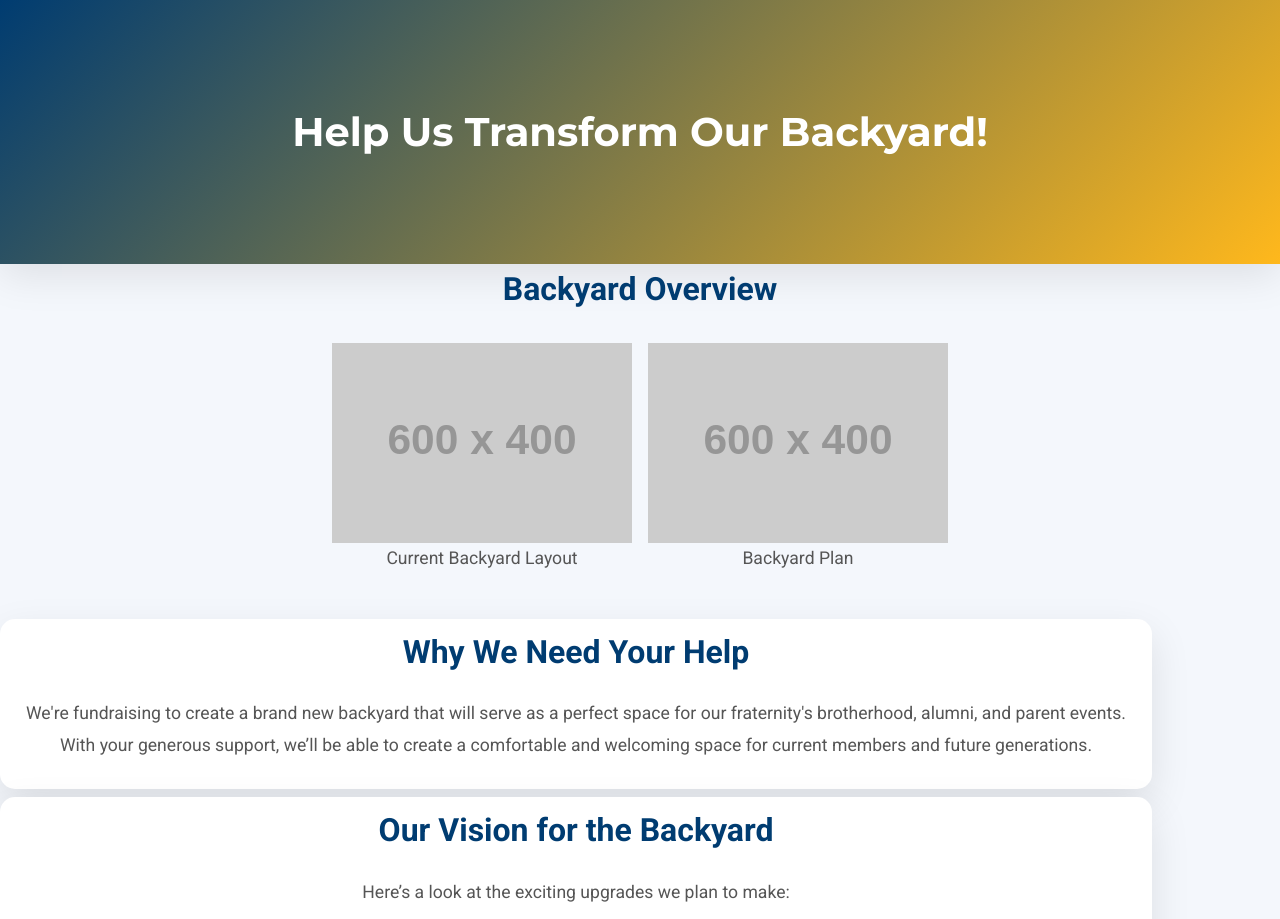
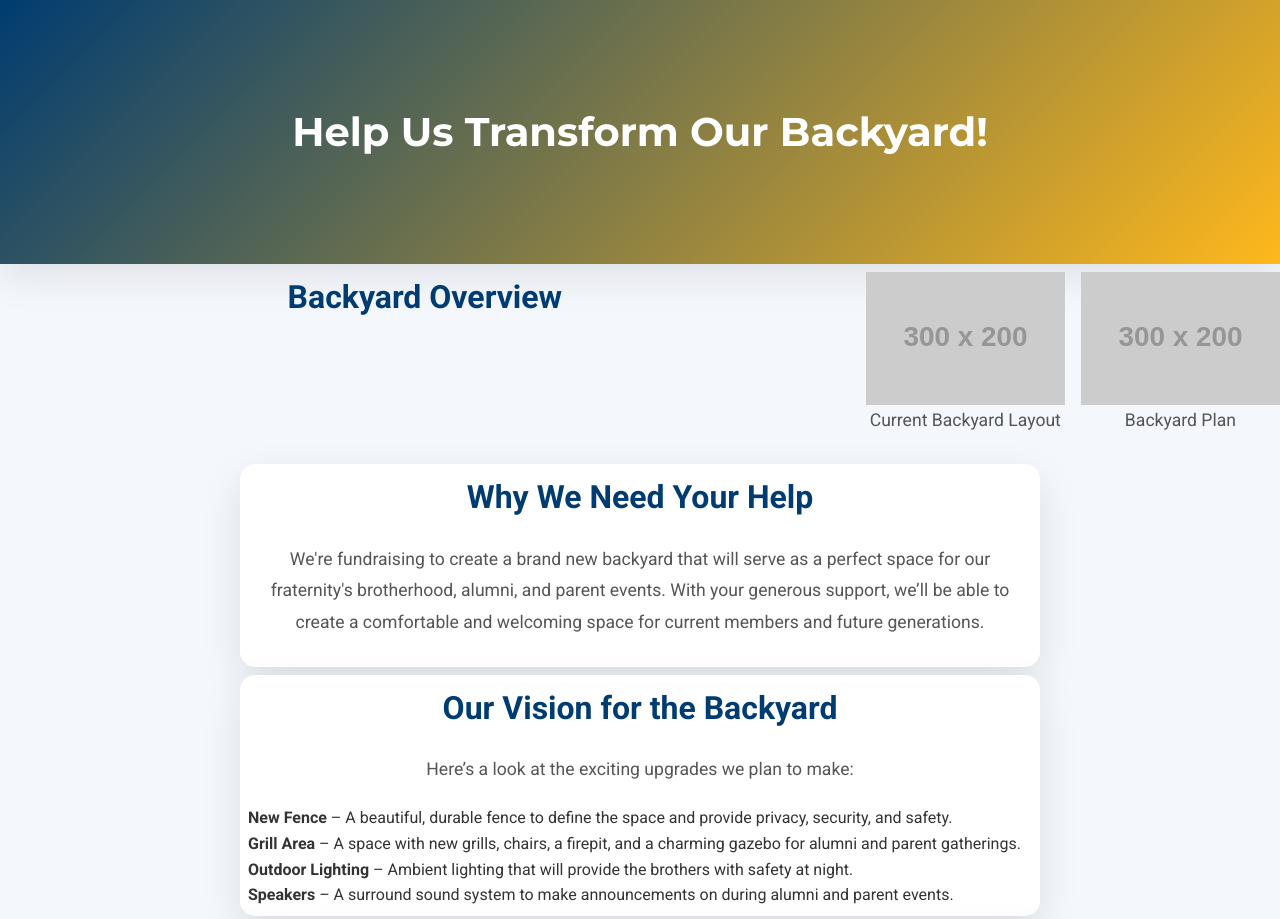
Before and after one commit to deltachapter/deltachapter, a plain HTML site: page index.html in a window 1280 px wide. Shown: the top 919 px of the page. Drawn offline with Linux system fonts and the light colour scheme; placeholder pictures from the web are drawn by us.

Commit message:
Update index.html

```diff
--- a/index.html
+++ b/index.html
@@ -2,7 +2,7 @@
 <html lang="en">
 <head>
   <meta charset="UTF-8" />
-  <meta name="viewport" content="width=device-width, initial-scale=1.0"/>
+  <meta name="viewport" content="width=device-width, initial-scale=1.0" />
   <meta name="description" content="Fundraising for a brand new backyard for the fraternity. Contribute to building a space for brotherhood events, sports, and social gatherings." />
   <meta name="keywords" content="fraternity, backyard, fundraiser, donation, brotherhood, social events, renovation" />
   <meta property="og:title" content="Fraternity Backyard Fundraiser" />
@@ -16,7 +16,7 @@
   <script async src="https://www.googletagmanager.com/gtag/js?id=G-6K3JY5WRWW"></script>
   <script>
     window.dataLayer = window.dataLayer || [];
-    function gtag(){dataLayer.push(arguments);}
+    function gtag(){ dataLayer.push(arguments); }
     gtag('js', new Date());
     gtag('config', 'G-6K3JY5WRWW');
   </script>
@@ -24,39 +24,38 @@
   <link href="https://fonts.googleapis.com/css2?family=Roboto:wght@400;500;700&family=Montserrat:wght@400;500;700&display=swap" rel="stylesheet">
   <link rel="stylesheet" href="style.css">
 
-  <!-- Inline CSS for responsive image boxes and reduced white space -->
+  <!-- Inline CSS adjustments -->
   <style>
-    /* Styles for the two images at the top (current layout and backyard plan) */
+    /* Top Section: Two images for current layout and backyard plan */
     .top-images {
       display: flex;
-      flex-wrap: wrap;
       justify-content: center;
-      align-items: center;
-      margin-bottom: 1em; /* Reduced space below the top images section */
+      gap: 1em;
+      margin: 0.5em 0;
     }
     .top-images .image-box {
-      margin: 0.5em;
+      width: 300px;  /* Same width as other images on the site */
       text-align: center;
     }
     .top-images .image-box img {
-      max-width: 300px; /* Match other picture sizes */
       width: 100%;
       height: auto;
       display: block;
     }
 
-    /* Minimize white space in the "Why We Need Your Help" and "Our Vision for the Backyard" sections */
+    /* Reduce vertical white space in content sections */
     .container {
-      margin: 0.5em 0; /* Reduced top and bottom margin */
-      padding: 0.5em;  /* Reduced padding */
+      margin: 0.5em auto;  /* Reduced margins */
+      padding: 0.5em;      /* Reduced padding */
+      max-width: 800px;
     }
 
-    /* The .img-wrapper uses the padding-bottom trick for a 3:2 aspect ratio (200/300 ≈ 66.67%) */
+    /* Responsive image wrapper for "Where Your Money Is Going" */
     .where-your-money .money-item .img-wrapper {
       width: 100%;
       max-width: 300px;
       position: relative;
-      padding-bottom: 66.67%;
+      padding-bottom: 66.67%; /* 3:2 aspect ratio */
       margin: 0 auto;
     }
     .where-your-money .money-item .img-wrapper img {
@@ -75,29 +74,28 @@
   </header>
 
   <main>
-    <!-- New Section for Top Images (Current Layout and Backyard Plan) -->
-    <section class="top-images" aria-labelledby="backyard-images">
-      <h2 id="backyard-images" style="width:100%; text-align:center;">Backyard Overview</h2>
+    <!-- Top Images Section -->
+    <section class="top-images" aria-labelledby="backyard-overview">
+      <h2 id="backyard-overview" style="width:100%; text-align:center;">Backyard Overview</h2>
       <div class="image-box">
-        <img loading="lazy" src="https://via.placeholder.com/600x400?text=Current+Backyard+Layout" alt="Current Backyard Layout">
+        <img loading="lazy" src="https://via.placeholder.com/300x200?text=Current+Backyard+Layout" alt="Current Backyard Layout">
         <p>Current Backyard Layout</p>
       </div>
       <div class="image-box">
-        <img loading="lazy" src="https://via.placeholder.com/600x400?text=Backyard+Plan" alt="Backyard Plan">
+        <img loading="lazy" src="https://via.placeholder.com/300x200?text=Backyard+Plan" alt="Backyard Plan">
         <p>Backyard Plan</p>
       </div>
     </section>
 
+    <!-- "Why We Need Your Help" Section -->
     <section class="container" aria-labelledby="why-help">
       <h2 id="why-help">Why We Need Your Help</h2>
       <p>
-        We're fundraising to create a brand new backyard that will serve as a perfect space
-        for our fraternity's brotherhood, alumni, and parent events. With your
-        generous support, we’ll be able to create a comfortable and welcoming space for current
-        members and future generations.
+        We're fundraising to create a brand new backyard that will serve as a perfect space for our fraternity's brotherhood, alumni, and parent events. With your generous support, we’ll be able to create a comfortable and welcoming space for current members and future generations.
       </p>
     </section>
 
+    <!-- "Our Vision for the Backyard" Section -->
     <section class="container" aria-labelledby="vision">
       <h2 id="vision">Our Vision for the Backyard</h2>
       <p>Here’s a look at the exciting upgrades we plan to make:</p>
@@ -109,6 +107,7 @@
       </ul>
     </section>
 
+    <!-- Donation Section -->
     <section class="container" aria-labelledby="donate">
       <h2 id="donate">Make a Donation*</h2>
       <div class="donation-tiers">
@@ -116,8 +115,7 @@
           <img loading="lazy" src="https://raw.githubusercontent.com/deltachapter/images/main/Bronze%20Tier%20Image.png?raw=true" alt="Bronze Tier donation image">
           <h3>Bronze - $1-$99</h3>
           <p>
-            As a thank you, you will receive a heartfelt card and your name will be displayed on our
-            alumni weekend banner next fall!
+            As a thank you, you will receive a heartfelt card and your name will be displayed on our alumni weekend banner next fall!
           </p>
           <a href="https://givetogether.aepifoundation.org/HousingSupport/chapters/1142" target="_blank" rel="noopener noreferrer" aria-label="Donate for Bronze Tier">Donate</a>
         </article>
@@ -216,9 +214,7 @@
   <footer role="contentinfo">
     <p>&copy; 2025 Fraternity Backyard Fundraiser. Together, we can create a space to cherish for years to come!</p>
     <p>For any inquiries, feel free to <a href="mailto:nateduffy03@gmail.com">contact us</a>.</p>
-    <p class="legal">
-      *Donations are processed through the Alpha Epsilon Pi Foundation, a registered 501(c)(3) nonprofit organization.
-    </p>
+    <p class="legal">*Donations are processed through the Alpha Epsilon Pi Foundation, a registered 501(c)(3) nonprofit organization.</p>
   </footer>
 </body>
 </html>
```
